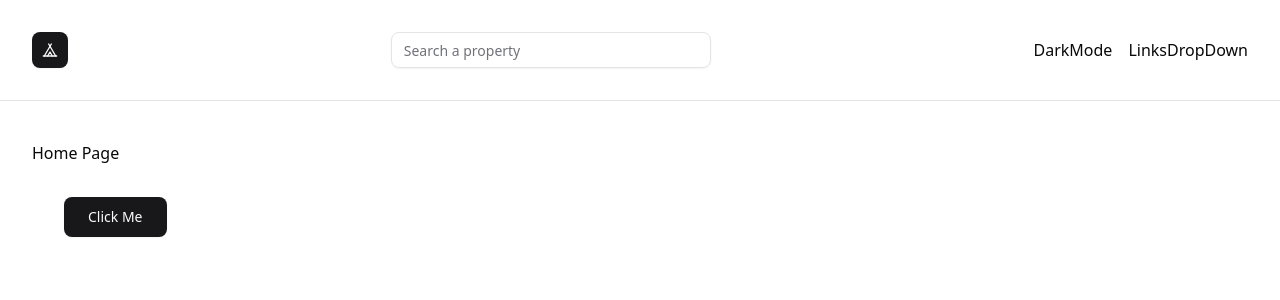
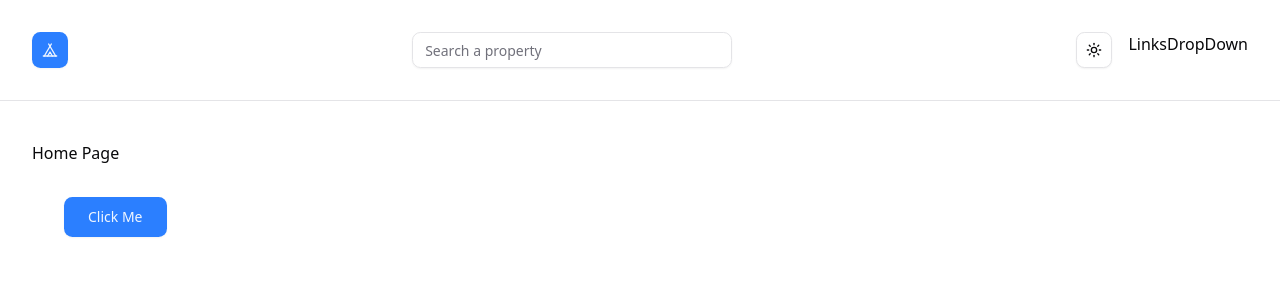
Before and after one commit to kusaldushmantha/home-away, a Next.js app: page / in a window 1280 px wide. Shown: the top 300 px of the page. Built offline with nearby package versions, Linux system fonts and the light colour scheme.

Commit message:
add dark mode toggle

```diff
--- a/app/globals.css
+++ b/app/globals.css
@@ -48,15 +48,15 @@
 }
 
 :root {
-  --radius: 0.625rem;
+  --radius: 0.65rem;
   --background: oklch(1 0 0);
   --foreground: oklch(0.141 0.005 285.823);
   --card: oklch(1 0 0);
   --card-foreground: oklch(0.141 0.005 285.823);
   --popover: oklch(1 0 0);
   --popover-foreground: oklch(0.141 0.005 285.823);
-  --primary: oklch(0.21 0.006 285.885);
-  --primary-foreground: oklch(0.985 0 0);
+  --primary: oklch(0.623 0.214 259.815);
+  --primary-foreground: oklch(0.97 0.014 254.604);
   --secondary: oklch(0.967 0.001 286.375);
   --secondary-foreground: oklch(0.21 0.006 285.885);
   --muted: oklch(0.967 0.001 286.375);
@@ -66,7 +66,7 @@
   --destructive: oklch(0.577 0.245 27.325);
   --border: oklch(0.92 0.004 286.32);
   --input: oklch(0.92 0.004 286.32);
-  --ring: oklch(0.705 0.015 286.067);
+  --ring: oklch(0.623 0.214 259.815);
   --chart-1: oklch(0.646 0.222 41.116);
   --chart-2: oklch(0.6 0.118 184.704);
   --chart-3: oklch(0.398 0.07 227.392);
@@ -74,12 +74,12 @@
   --chart-5: oklch(0.769 0.188 70.08);
   --sidebar: oklch(0.985 0 0);
   --sidebar-foreground: oklch(0.141 0.005 285.823);
-  --sidebar-primary: oklch(0.21 0.006 285.885);
-  --sidebar-primary-foreground: oklch(0.985 0 0);
+  --sidebar-primary: oklch(0.623 0.214 259.815);
+  --sidebar-primary-foreground: oklch(0.97 0.014 254.604);
   --sidebar-accent: oklch(0.967 0.001 286.375);
   --sidebar-accent-foreground: oklch(0.21 0.006 285.885);
   --sidebar-border: oklch(0.92 0.004 286.32);
-  --sidebar-ring: oklch(0.705 0.015 286.067);
+  --sidebar-ring: oklch(0.623 0.214 259.815);
 }
 
 .dark {
@@ -89,8 +89,8 @@
   --card-foreground: oklch(0.985 0 0);
   --popover: oklch(0.21 0.006 285.885);
   --popover-foreground: oklch(0.985 0 0);
-  --primary: oklch(0.92 0.004 286.32);
-  --primary-foreground: oklch(0.21 0.006 285.885);
+  --primary: oklch(0.546 0.245 262.881);
+  --primary-foreground: oklch(0.379 0.146 265.522);
   --secondary: oklch(0.274 0.006 286.033);
   --secondary-foreground: oklch(0.985 0 0);
   --muted: oklch(0.274 0.006 286.033);
@@ -100,7 +100,7 @@
   --destructive: oklch(0.704 0.191 22.216);
   --border: oklch(1 0 0 / 10%);
   --input: oklch(1 0 0 / 15%);
-  --ring: oklch(0.552 0.016 285.938);
+  --ring: oklch(0.488 0.243 264.376);
   --chart-1: oklch(0.488 0.243 264.376);
   --chart-2: oklch(0.696 0.17 162.48);
   --chart-3: oklch(0.769 0.188 70.08);
@@ -108,13 +108,14 @@
   --chart-5: oklch(0.645 0.246 16.439);
   --sidebar: oklch(0.21 0.006 285.885);
   --sidebar-foreground: oklch(0.985 0 0);
-  --sidebar-primary: oklch(0.488 0.243 264.376);
-  --sidebar-primary-foreground: oklch(0.985 0 0);
+  --sidebar-primary: oklch(0.546 0.245 262.881);
+  --sidebar-primary-foreground: oklch(0.379 0.146 265.522);
   --sidebar-accent: oklch(0.274 0.006 286.033);
   --sidebar-accent-foreground: oklch(0.985 0 0);
   --sidebar-border: oklch(1 0 0 / 10%);
-  --sidebar-ring: oklch(0.552 0.016 285.938);
+  --sidebar-ring: oklch(0.488 0.243 264.376);
 }
+
 
 @layer base {
   * {
--- a/app/layout.tsx
+++ b/app/layout.tsx
@@ -2,6 +2,7 @@ import type { Metadata } from "next";
 import { Geist, Geist_Mono } from "next/font/google";
 import "./globals.css";
 import NavBar from "@/components/navbar/navbar";
+import Providers from "@/app/providers";
 
 const geistSans = Geist({
   variable: "--font-geist-sans",
@@ -24,12 +25,14 @@ export default function RootLayout({
   children: React.ReactNode;
 }>) {
   return (
-    <html lang="en">
+    <html lang="en" suppressHydrationWarning>
       <body className={`${geistSans.variable} ${geistMono.variable} antialiased`}>
-        <NavBar/>
-        <main className="container py-10">
-          {children}
-        </main>
+        <Providers>
+          <NavBar/>
+          <main className="container py-10">
+            {children}
+          </main>
+        </Providers>
       </body>
     </html>
   );
--- /dev/null
+++ b/app/providers.tsx
@@ -0,0 +1,13 @@
+'use client'
+import React from 'react'
+import { ThemeProvider } from "@/app/theme-provider";
+
+const Providers = ({ children }: { children: React.ReactNode }) => {
+  return <>
+    <ThemeProvider attribute="class" defaultTheme="system" enableSystem disableTransitionOnChange>
+      {children}
+    </ThemeProvider>
+  </>
+}
+
+export default Providers
--- /dev/null
+++ b/app/theme-provider.tsx
@@ -0,0 +1,11 @@
+"use client"
+
+import * as React from "react"
+import { ThemeProvider as NextThemesProvider } from "next-themes"
+
+export function ThemeProvider({
+  children,
+  ...props
+}: React.ComponentProps<typeof NextThemesProvider>) {
+  return <NextThemesProvider {...props}>{children}</NextThemesProvider>
+}
--- a/components/navbar/dark-mode.tsx
+++ b/components/navbar/dark-mode.tsx
@@ -1,9 +1,39 @@
-import React from 'react';
+"use client"
+
+import * as React from "react"
+import { Moon, Sun } from "lucide-react"
+import { useTheme } from "next-themes"
+
+import { Button } from "@/components/ui/button"
+import { DropdownMenu, DropdownMenuContent, DropdownMenuItem, DropdownMenuTrigger, } from "@/components/ui/dropdown-menu"
 
 const DarkMode = () => {
-    return (
-        <div>DarkMode</div>
-    )
+  const { setTheme } = useTheme()
+
+  return (
+    <DropdownMenu>
+      <DropdownMenuTrigger asChild>
+        <Button variant="outline" size="icon">
+          <Sun
+            className="h-[1.2rem] w-[1.2rem] scale-100 rotate-0 transition-all dark:scale-0 dark:-rotate-90"/>
+          <Moon
+            className="absolute h-[1.2rem] w-[1.2rem] scale-0 rotate-90 transition-all dark:scale-100 dark:rotate-0"/>
+          <span className="sr-only">Toggle theme</span>
+        </Button>
+      </DropdownMenuTrigger>
+      <DropdownMenuContent align="end">
+        <DropdownMenuItem onClick={() => setTheme("light")}>
+          Light
+        </DropdownMenuItem>
+        <DropdownMenuItem onClick={() => setTheme("dark")}>
+          Dark
+        </DropdownMenuItem>
+        <DropdownMenuItem onClick={() => setTheme("system")}>
+          System
+        </DropdownMenuItem>
+      </DropdownMenuContent>
+    </DropdownMenu>
+  )
 }
 
 export default DarkMode
```
